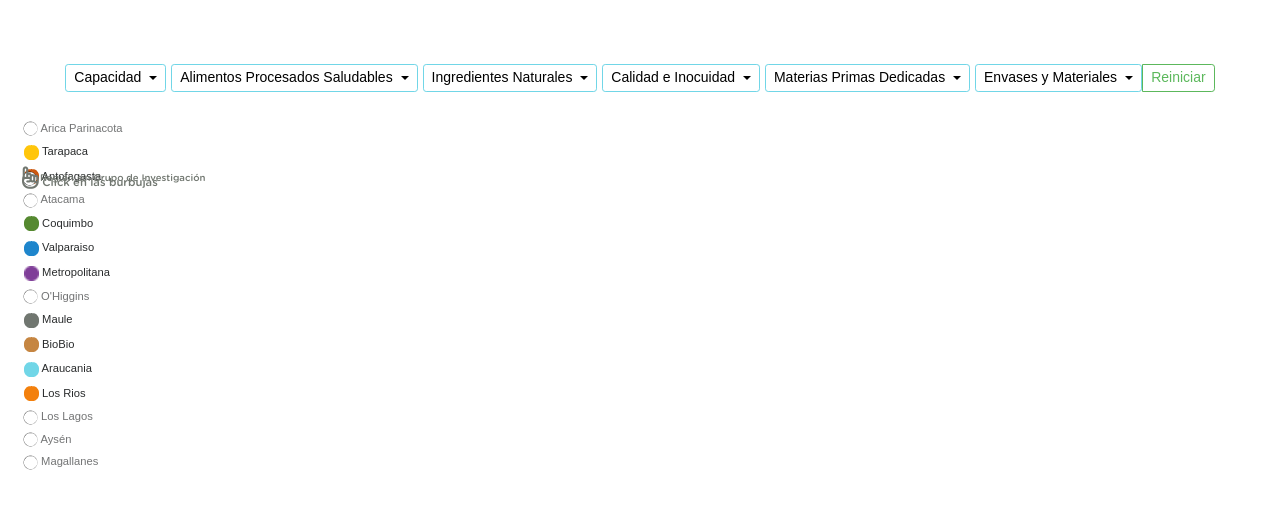
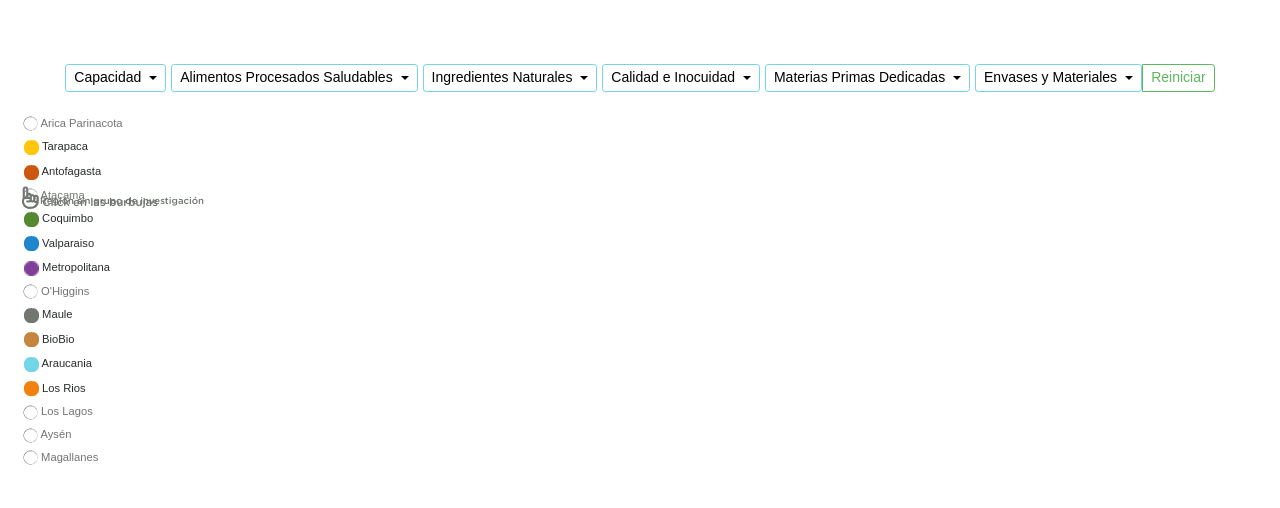
Before and after one commit to crishernandezmaps/pias-grupos-investigacion-new, a plain HTML site: page index.html in a window 1280 px wide. Drawn offline with Linux system fonts and the light colour scheme; no server answers.

Commit message:
side menus

```diff
--- a/css/main.css
+++ b/css/main.css
@@ -66,7 +66,7 @@ button {
 /********* Hidden ************/
 #hidden {
   margin-right: 5%;
-  margin-top: 15%;
+  margin-top: 30%;
   text-align: left;
   height: 100%;
   font-size: 0.7em;
@@ -204,13 +204,12 @@ li {
 /*//////*/
 .regionesBut {
   position: absolute;
-  top: 30%;
+  top: 16%;
 }
 
 #texto-lef {
   position: absolute;
-  top: 90%;
-  /*left: 55%;*/
+  top: 75%;
   left: 2.3%;
   font-size: 0.7em;
   color: #717770;
@@ -218,7 +217,7 @@ li {
 
 #texto-reg {
   position: absolute;
-  top: 95%;
+  top: 80%;
   left: 2.3%;
   font-size: 0.6em;
 }
--- a/index.html
+++ b/index.html
@@ -94,8 +94,8 @@
           <button type="button" class="btn btn-secondary disabled no"><img src="img/legend/no.png"> Aysén</button>
           <button type="button" class="btn btn-secondary disabled no"><img src="img/legend/no.png"> Magallanes</button>
         </div>
-        <p id="texto-reg"><img src="img/legend/no.png"> Región sin Grupo de Investigación</p>
-        <p id="texto-lef"><i class="fa fa-hand-o-up fa-2x" aria-hidden="true"></i> Click en las burbujas</p>
+        <p id="texto-reg"><img src="img/legend/no.png"> Región sin grupo de investigación</p>
+        <p id="texto-lef"><i class="fa fa-hand-o-up fa-2x" aria-hidden="true"></i>   Click en las burbujas</p>
       </div>
       <div class="col-sm-3 sidenav">
         <div class="well">
--- a/js/modelo_general.js
+++ b/js/modelo_general.js
@@ -44,6 +44,7 @@ function drawChart(data) {
           internacional: d.netinternacional,
           redes: d.networks,
           // NUEVAS CATEGORIAS
+          ficha: d.ficha,
           a_funcional: d.alimento_funcional,
           a_grup_esp: d.alimento_grupos_especiales,
           adic: d.alimentos_disminuidos_ingredientes_críticos,
```
